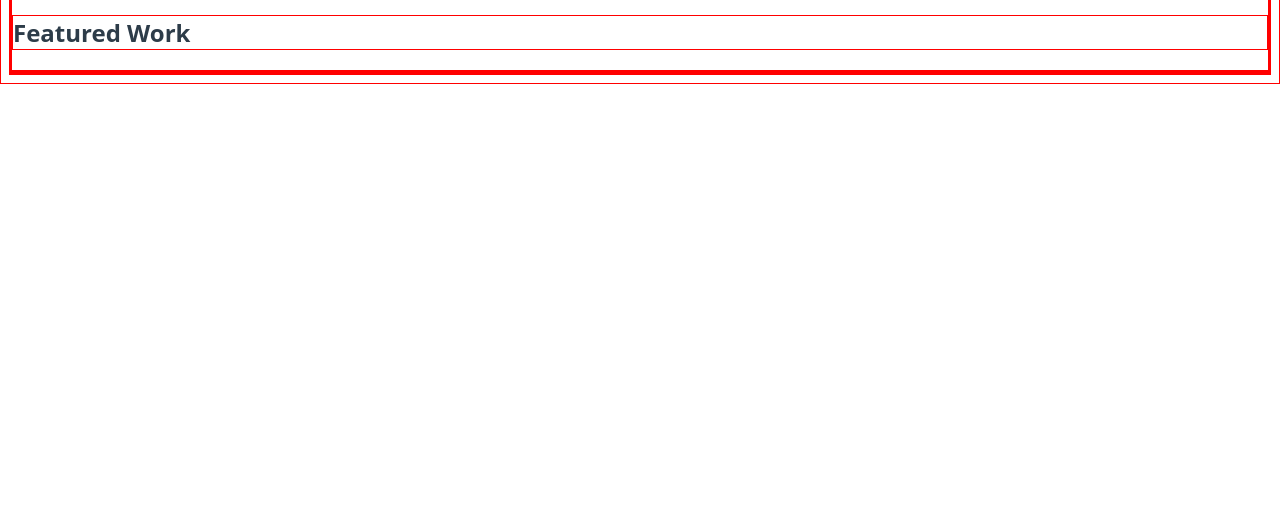
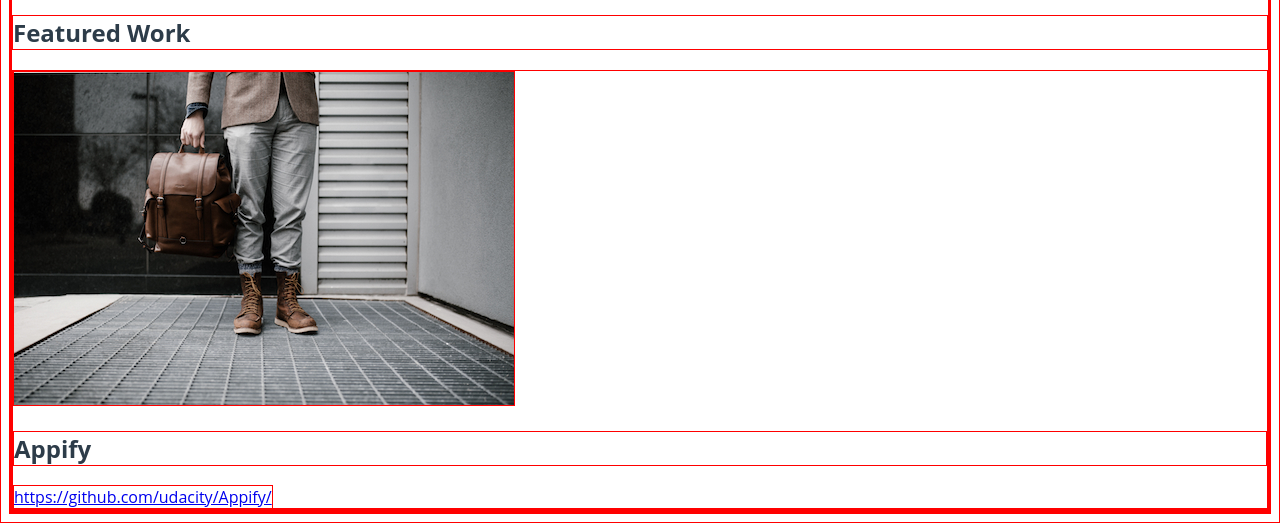
Before and after one commit to lucasjlatour/portfolio-project, a plain HTML site: page index.html in a window 1280 px wide. Shown: the part 445-968 px from the top of the page. Before the commit the page ends 800 px from the top, so only its background shows below. Drawn offline with Linux system fonts and the light colour scheme.

Commit message:
Add first project article

```diff
--- a/index.html
+++ b/index.html
@@ -20,6 +20,11 @@
       </figure>
       <section class="projects">
         <h2>Featured Work</h2>
+        <article>
+          <img src="images/andrew-neel-227873.jpg" alt="Briefcase photo">
+          <h2>Appify</h2>
+          <a href="https://github.com/udacity/Appify/">https://github.com/udacity/Appify/</a>
+        </article>
       </section>
     </main>
 
```
